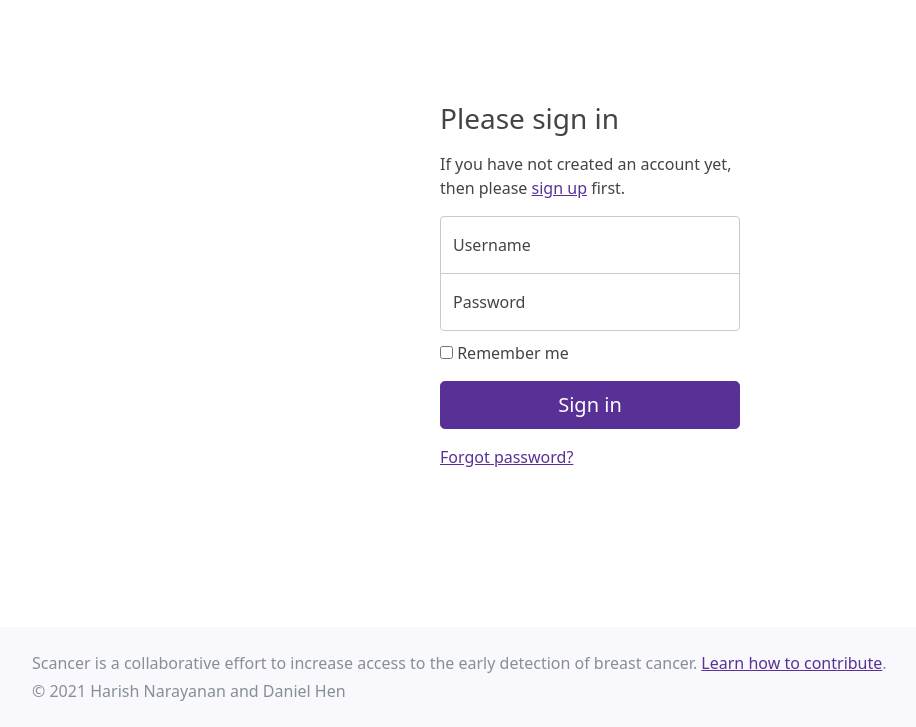
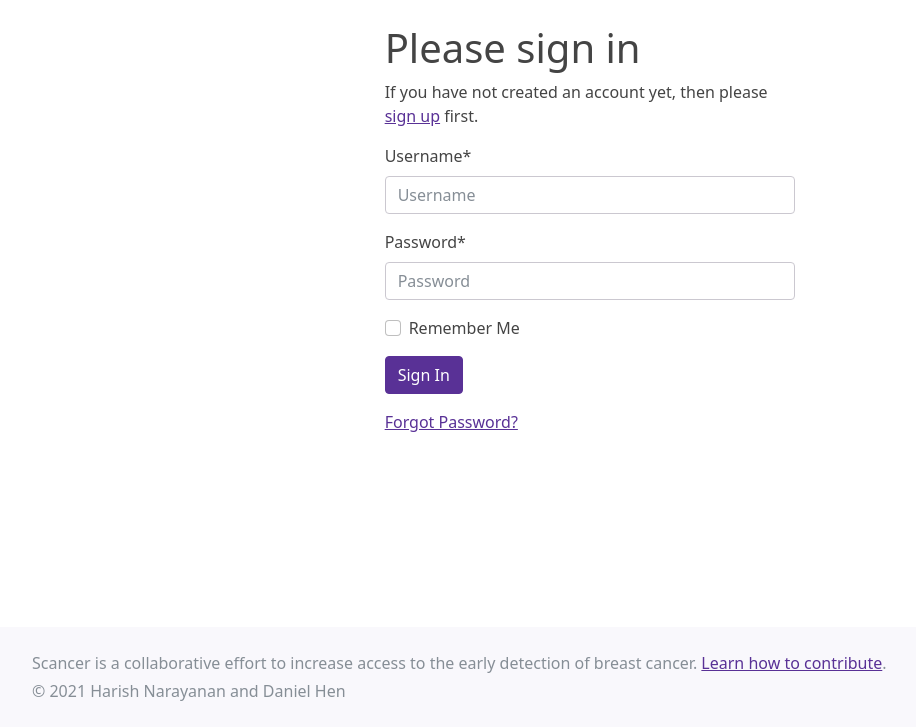
Before and after one commit to scancer-org/webapp, a Django app: page /accounts/login/ in a window 1280 px wide. Shown: the part 73-800 px from the top of the page, without its empty margins (50-966 px from the left). Run offline with Django 3.2, Linux system fonts and the light colour scheme; some libraries are stand-ins or nearby versions.

Commit message:
Clean up auth forms and pages.
This returns to a more default set of templates from vendor
dependencies that is less visual, but more functional. In the future,
they can be extended with custom forms and styles to look like:

https://getbootstrap.com/docs/5.0/examples/sign-in/

```diff
--- a/scancer/templates/account/base.html
+++ b/scancer/templates/account/base.html
@@ -2,9 +2,9 @@
 {% block title %}{% block head_title %}{% endblock head_title %}{% endblock title %}
 
 {% block content %}
-<div class="row">
-  <div class="col-md-6 offset-md-3">
+<main class="row">
+  <div class="col-md-4 offset-md-4">
     {% block inner %}{% endblock %}
   </div>
-</div>
+</main>
 {% endblock %}
--- a/scancer/templates/account/login.html
+++ b/scancer/templates/account/login.html
@@ -1,65 +1,47 @@
-{% extends "base.html" %}
+{% extends "account/base.html" %}
 
-{% block title %}Sign in to access the Scancer webapp prototype{% endblock title %}
+{% load i18n %}
+{% load account socialaccount %}
+{% load crispy_forms_tags %}
 
-{% block inline_css %}
-<style>
-.form-auth {
-  width: 100%;
-  max-width: 330px;
-  padding: 15px;
-  margin: auto;
-}
+{% block head_title %}{% trans "Sign in to access the Scancer webapp prototype" %}{% endblock %}
 
-.form-auth .checkbox {
-  font-weight: 400;
-}
+{% block inner %}
 
-.form-auth .form-floating:focus-within {
-  z-index: 2;
-}
+<h1>{% trans "Please sign in" %}</h1>
 
-.form-auth input[type="text"] {
-  margin-bottom: -1px;
-  border-bottom-right-radius: 0;
-  border-bottom-left-radius: 0;
-}
+{% get_providers as socialaccount_providers %}
 
-.form-auth input[type="password"] {
-  margin-bottom: 10px;
-  border-top-left-radius: 0;
-  border-top-right-radius: 0;
-}
-</style>
-{% endblock %}
+{% if socialaccount_providers %}
+<p>{% blocktrans with site.name as site_name %}Please sign in with one
+of your existing third party accounts. Or, <a href="{{ signup_url }}">sign up</a>
+for a {{ site_name }} account and sign in below:{% endblocktrans %}</p>
 
-{% block content %}
-<main class="form-auth">
-  <form class="login" method="post" action="{% url 'account_login' %}">
-    {% csrf_token %}
-    <h1 class="h3 mb-3 fw-normal">Please sign in</h1>
-    <p>If you have not created an account yet, then please <a href="{{ signup_url }}">sign up</a> first.</p>
-    <div class="form-floating">
-      <input name="login" type="text" class="form-control" id="floatingInput" placeholder="Username">
-      <label for="floatingInput">Username</label>
-    </div>
-    <div class="form-floating">
-      <input name="password" type="password" class="form-control" id="floatingPassword" placeholder="Password">
-      <label for="floatingPassword">Password</label>
+<div class="socialaccount_ballot">
+
+  <ul class="socialaccount_providers">
+    {% include "socialaccount/snippets/provider_list.html" with process="login" %}
+  </ul>
+
+  <div class="login-or">{% trans 'or' %}</div>
+
 </div>
 
-    <div class="checkbox mb-3">
-      <label>
-        <input name="remember" type="checkbox"> Remember me
-      </label>
-    </div>
+{% include "socialaccount/snippets/login_extra.html" %}
 
+{% else %}
+<p>{% blocktrans %}If you have not created an account yet, then please
+<a href="{{ signup_url }}">sign up</a> first.{% endblocktrans %}</p>
+{% endif %}
+
+<form class="login" method="POST" action="{% url 'account_login' %}">
+  {% csrf_token %}
+  {{ form|crispy }}
   {% if redirect_field_value %}
   <input type="hidden" name="{{ redirect_field_name }}" value="{{ redirect_field_value }}" />
   {% endif %}
+  <button class="primaryAction btn btn-primary mb-3" type="submit">{% trans "Sign In" %}</button>
+  <p><a class="button secondaryAction" href="{% url 'account_reset_password' %}">{% trans "Forgot Password?" %}</a></p>
+</form>
 
-    <button class="w-100 btn btn-lg btn-primary mb-3" type="submit">Sign in</button>
-    <p class=""><a href="{% url 'account_reset_password' %}">Forgot password?</a></p>
-  </form>
-</main>
-{% endblock content %}
+{% endblock %}
--- a/scancer/templates/account/password_reset.html
+++ b/scancer/templates/account/password_reset.html
@@ -21,5 +21,5 @@
         <input class="btn btn-primary" type="submit" value="{% trans 'Reset My Password' %}" />
     </form>
 
-    <p>{% blocktrans %}Please contact us if you have any trouble resetting your password.{% endblocktrans %}</p>
+    <p class="mt-3">{% blocktrans %}Please contact us if you have any trouble resetting your password.{% endblocktrans %}</p>
 {% endblock %}
--- a/scancer/templates/account/signup.html
+++ b/scancer/templates/account/signup.html
@@ -3,10 +3,10 @@
 {% load i18n %}
 {% load crispy_forms_tags %}
 
-{% block head_title %}{% trans "Signup" %}{% endblock %}
+{% block head_title %}{% trans "}Sign up to access the Scancer webapp prototype" %}{% endblock %}
 
 {% block inner %}
-<h1>{% trans "Sign Up" %}</h1>
+<h1>{% trans "Please sign up" %}</h1>
 
 <p>{% blocktrans %}Already have an account? Then please <a href="{{ login_url }}">sign in</a>.{% endblocktrans %}</p>
 
@@ -16,7 +16,7 @@
   {% if redirect_field_value %}
   <input type="hidden" name="{{ redirect_field_name }}" value="{{ redirect_field_value }}" />
   {% endif %}
-  <button class="btn btn-primary" type="submit">{% trans "Sign Up" %} &raquo;</button>
+  <button class="btn btn-primary" type="submit">{% trans "Sign up" %}</button>
 </form>
 
 {% endblock %}
```
Lines whose indentation alone changed are shown as unchanged.
